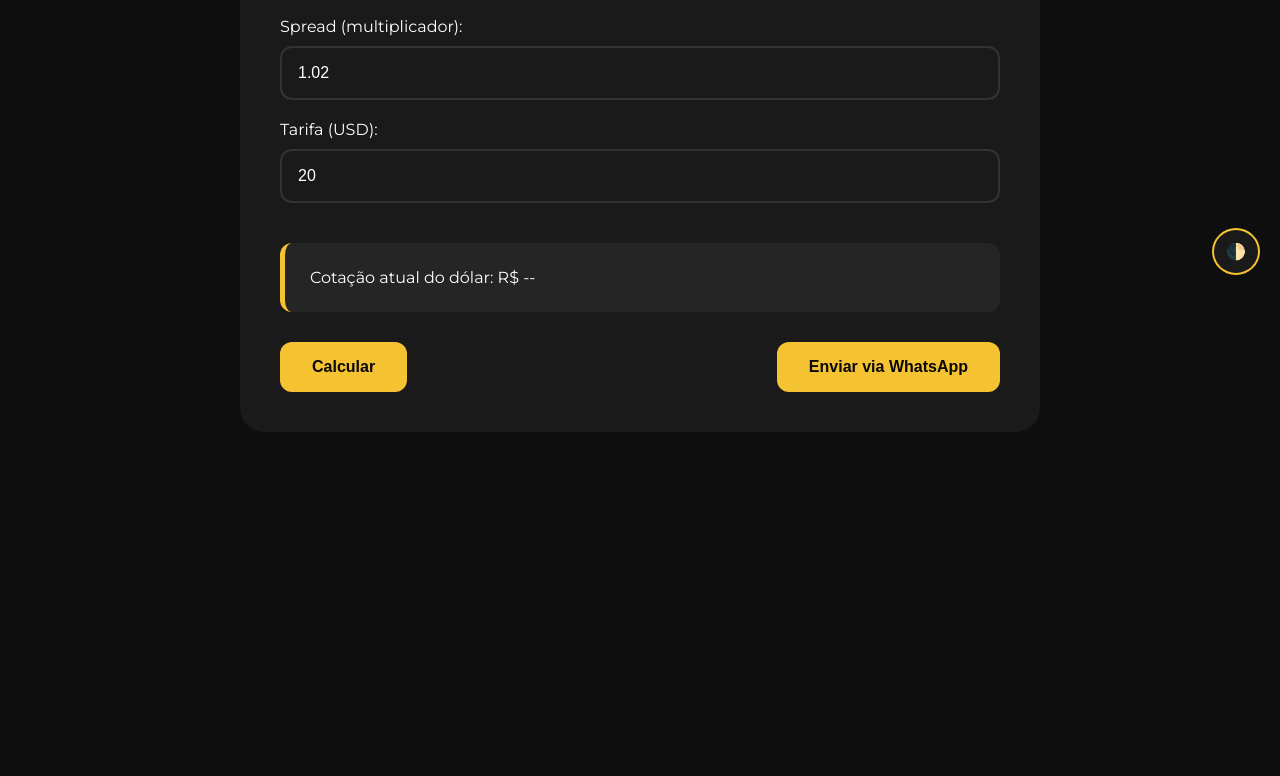
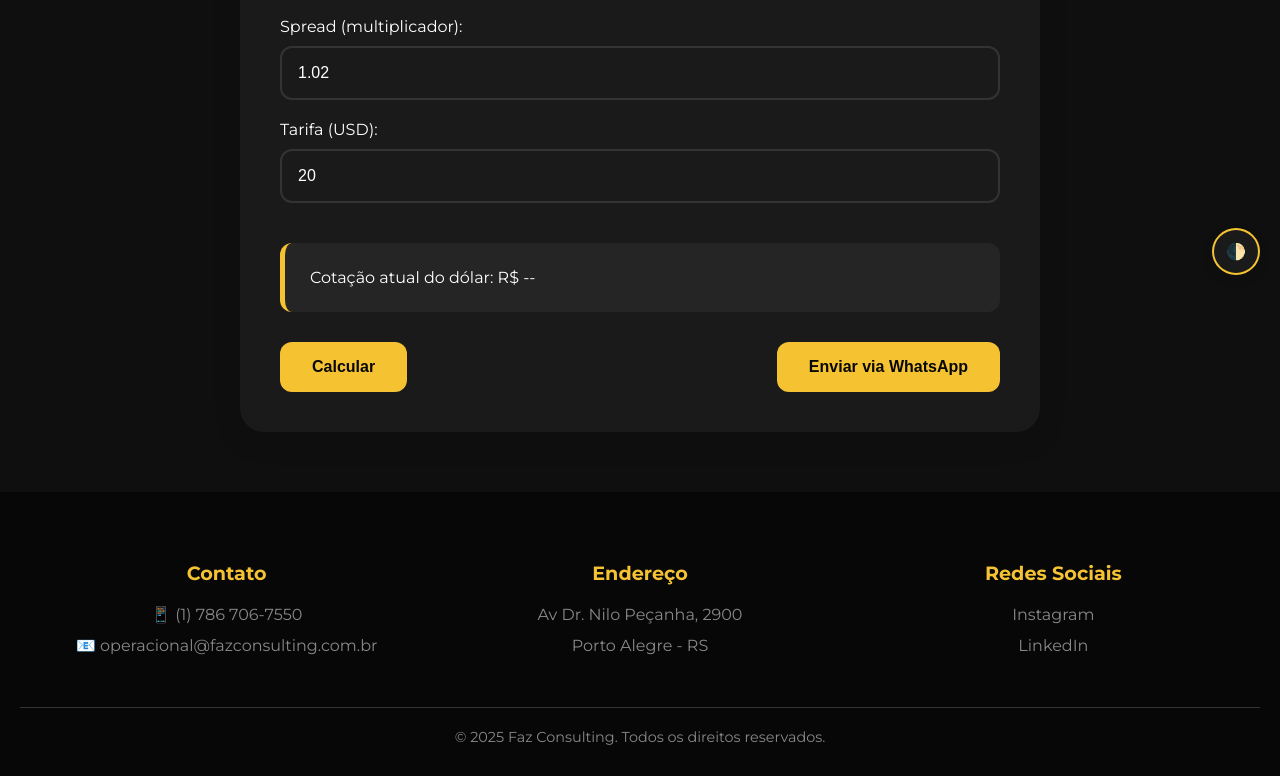
Before and after one commit to itxvitao/cotacao-usd, a plain HTML site: page index.html in a window 1280 px wide. Shown: the part 505-1281 px from the top of the page. Before the commit the page ends 997 px from the top, so only its background shows below. Drawn offline with Linux system fonts and the light colour scheme; no server answers.

Commit message:
Update index.html

```diff
--- a/index.html
+++ b/index.html
@@ -1,10 +1,53 @@
 <!DOCTYPE html>
 <html lang="pt-BR">
 <head>
+  <link rel="icon" type="image/png" href="https://cdn-icons-png.flaticon.com/512/3416/3416021.png">
   <meta charset="UTF-8">
   <meta name="viewport" content="width=device-width, initial-scale=1.0">
   <title>Faz Consulting | Cotação USD</title>
   <style>
+
+@import url('https://fonts.googleapis.com/css2?family=Montserrat:wght@400;600;700&display=swap');
+
+    footer {
+      background-color: var(--nav-bg);
+      padding: 50px 20px 30px;
+      margin-top: auto;
+      text-align: center;
+    }
+
+    .footer-content {
+      max-width: 1200px;
+      margin: 0 auto;
+      display: grid;
+      grid-template-columns: repeat(auto-fit, minmax(250px, 1fr));
+      gap: 40px;
+    }
+
+    .footer-section h3 {
+      color: var(--gold);
+      margin-bottom: 20px;
+      font-size: 1.2rem;
+    }
+
+    .footer-section p, .footer-section a {
+      margin: 12px 0;
+      color: var(--text-secondary);
+      text-decoration: none;
+    }
+
+    .footer-section a:hover {
+      color: var(--gold);
+    }
+
+    .copyright {
+      margin-top: 40px;
+      padding-top: 20px;
+      border-top: 1px solid var(--border);
+      color: var(--text-secondary);
+      font-size: 0.9rem;
+    }
+
     @import url('https://fonts.googleapis.com/css2?family=Montserrat:wght@400;600;700&display=swap');
 
     :root {
@@ -263,5 +306,28 @@
 
     buscarCotacaoDolar();
   </script>
+<footer>
+  <div class="footer-content">
+    <div class="footer-section">
+      <h3>Contato</h3>
+      <p>📱 (1) 786 706-7550</p>
+      <p>📧 operacional@fazconsulting.com.br</p>
+    </div>
+    <div class="footer-section">
+      <h3>Endereço</h3>
+      <p>Av Dr. Nilo Peçanha, 2900</p>
+      <p>Porto Alegre - RS</p>
+    </div>
+    <div class="footer-section">
+      <h3>Redes Sociais</h3>
+      <p><a href="https://www.instagram.com/fazcapital/">Instagram</a></p>
+      <p><a href="https://www.linkedin.com/company/faz-capital/">LinkedIn</a></p>
+    </div>
+  </div>
+  <div class="copyright">
+    © 2025 Faz Consulting. Todos os direitos reservados.
+  </div>
+</footer>
+
 </body>
 </html>
```
